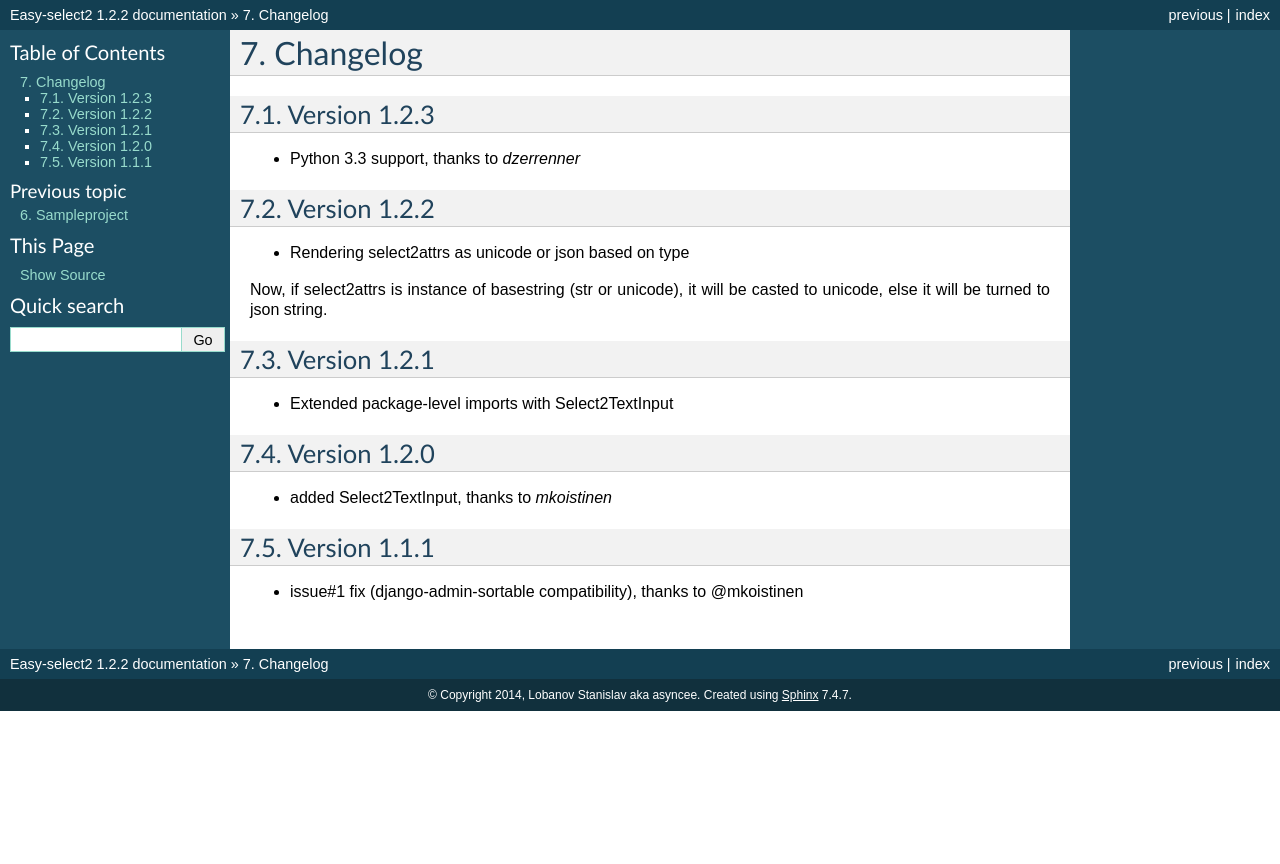
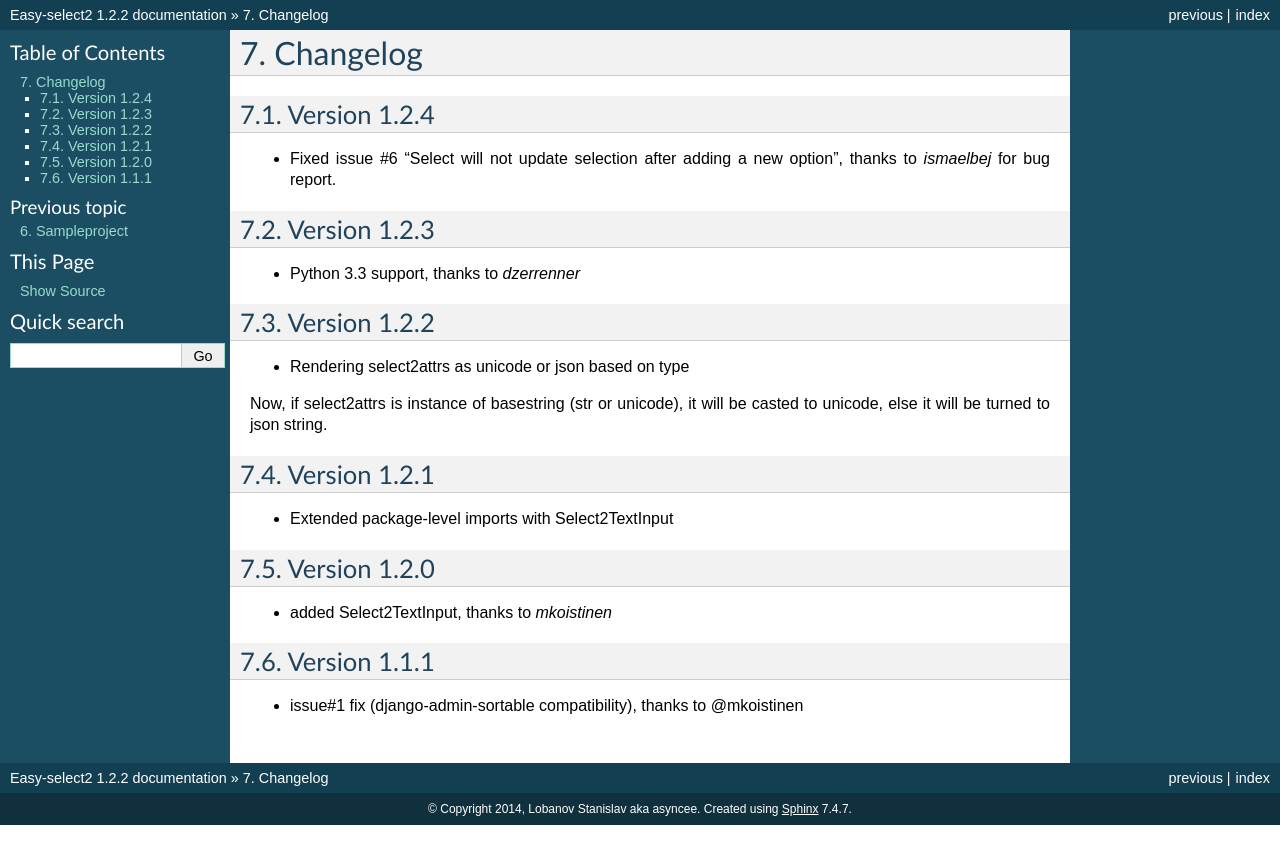
Before and after one commit to asyncee/django-easy-select2, a Sphinx documentation site: the page built from docs/source/changelog.rst, in a window 1280 px wide. Shown: the top 864 px of the page. Built offline with Sphinx 7.4.7, drawn with Linux system fonts in a browser that asks for light colours.

Commit message:
Docs for 1.2.4

```diff
--- a/docs/source/changelog.rst
+++ b/docs/source/changelog.rst
@@ -1,5 +1,10 @@
 Changelog
 =========
+
+Version 1.2.4
+-------------
+- Fixed issue #6 "Select will not update selection after adding a new option",
+  thanks to *ismaelbej* for bug report.
 
 Version 1.2.3
 -------------
```
